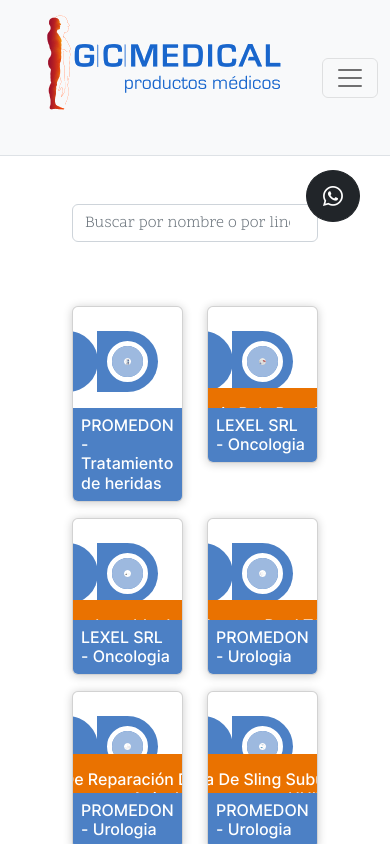
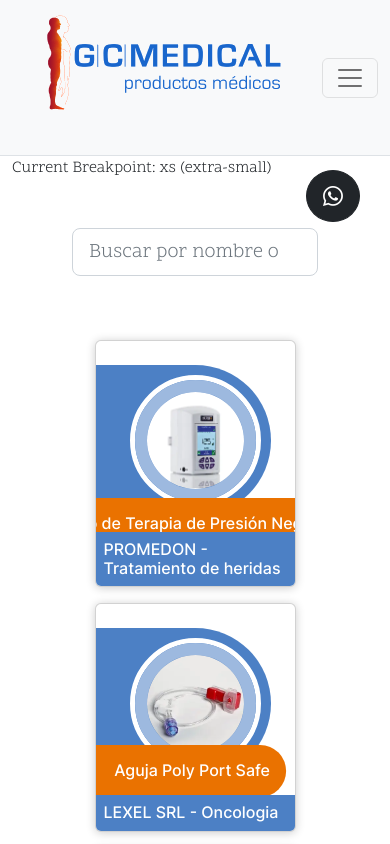
Before and after one commit to florencianionquepan/gc-medical, a React (Vite) app: page /productos in a window 390 px wide. Shown: the top 844 px of the page. Built offline with nearby package versions, Linux system fonts and the light colour scheme.

Commit message:
fix responsive styles

```diff
--- a/src/assets/utils/SearchComponent.jsx
+++ b/src/assets/utils/SearchComponent.jsx
@@ -12,10 +12,10 @@ export const SearchComponent = ({onSearch}) => {
 
 
   return (
-    <div className='row m-5 justify-content-center justify-content-md-end'>
-        <form className="col-12 col-sm-10 col-md-8 col-lg-6 col-xl-4 mb-3 mb-lg-0 me-lg-3" role="search">
+    <div className='row m-5 justify-content-center justify-content-lg-end'>
+        <form className="col-12 col-sm-10 col-md-8 col-lg-6 col-xl-5 mb-3 mb-lg-0 me-lg-3" role="search">
             <input type="search"
-                    className="form-control"
+                    className="form-control form-control-lg"
                     placeholder="Buscar por nombre o por linea..."
                     aria-label="Search"
                     value={search}
--- a/src/home/AboutSection.jsx
+++ b/src/home/AboutSection.jsx
@@ -4,13 +4,14 @@ import { ImageComponent } from '../assets/utils/ImageComponent'
 export const AboutSection = () => {
   return (
     <div className='row align-items-center m-5 border border-gris border-5 rounded rozha-one overflow-hidden'>
-      <div className='col-12 col-md-7 text-center my-3 my-md-0 order-2 p-0 mb-0 overflow-hidden'>
+      <div className='col-12 col-md-7 text-center my-3 my-md-0 order-2 p-0 mb-0 overflow-hidden' style={{maxHeight:'900px !important'}}>
         <ImageComponent
             hash={'LDC%,5Sk^%_M?uD*M|RPvxRPtmV@'}
-            claseHash={'img-fluid rounded'}
+            claseHash={'img-fluid rounded hash-nosotros'}
             path={'/img/nosotros.webp'}
             clase={'rounded img-nosotros'}
             imageAlt={'imagen del local'}
+            imageVisible={true}
             />
       </div>
       <div className='col-12 col-md-5 display-6 text-center py-2 bg-body rounded order-1'>
--- a/src/home/home.css
+++ b/src/home/home.css
@@ -54,6 +54,11 @@
     }
 }
 
+.hash-nosotros{
+    height: 250px !important;
+    width: 618px;
+}
+
 /* Para seccion productos */
 .img-hash-supplier{
     max-height: 303px;
--- a/src/products/ProductPage.jsx
+++ b/src/products/ProductPage.jsx
@@ -7,6 +7,7 @@ import { SearchComponent } from '../assets/utils/SearchComponent';
 import { PaginationComponent } from '../assets/utils/PaginationComponent';
 import { usePagination } from './hooks/usePagination';
 import { useSearch } from './hooks/useSearch';
+import {BreakpointIndicator} from './../assets/utils/BreakpointIndicator';
 
 export const ProductPage = () => {
 
@@ -25,11 +26,12 @@ export const ProductPage = () => {
 
 
   return (
-    <div className='container-md'>
+    <div className='container-lg'>
+      <BreakpointIndicator/>
         <SearchComponent onSearch={handleSearch} />
-        <div className='row m-5'>
+        <div className='row m-5 justify-content-center justify-content-lg-start'>
             { paginatedProducts.map((pro)=>(
-                <div key={pro.id} className="col-6 col-md-4 mb-3">
+                <div key={pro.id} className="col-10 col-md-8 col-lg-6 col-xl-4 mb-3">
                     <ProductCard product={pro} imageVisible={true}/>
                 </div>
             ))}
--- a/src/products/data/1_heridas.js
+++ b/src/products/data/1_heridas.js
@@ -1,7 +1,7 @@
 export const heridas=[
     {
         id:11,
-        name:'Equipo De Terapia De Presión Negativa',
+        name:'Equipo de Terapia de Presión Negativa',
         provider:'Promedon',
         image:'heridas1.webp',
         hash:'LdQv%k%L~pD*%MWBRjof%LR*M|xa',
--- a/src/products/lines/ProductLinePage.jsx
+++ b/src/products/lines/ProductLinePage.jsx
@@ -1,5 +1,5 @@
 import { useEffect, useState } from 'react'
-import { useNavigate, useParams } from 'react-router-dom';
+import { useParams } from 'react-router-dom';
 import { getProductsByLine } from '../helpers/getProductsByLine';
 import {ProductCard} from '../ProductCard';
 import { TitleLineComponent } from './TitleLineComponent';
@@ -34,9 +34,9 @@ export const ProductLinePage = () => {
       { showSearch &&
         <SearchComponent onSearch={handleSearch}/>
       }
-        <div className='row m-5 justify-content-center justify-content-md-start'>
+        <div className='row m-5 justify-content-center justify-content-lg-start'>
             { paginatedProducts.map((pro)=>(
-                <div key={pro.id} className="col-12 col-sm-10 col-md-6 col-lg-4  mb-3">
+                <div key={pro.id} className="col-10 col-md-8 col-lg-6 col-xl-4 mb-3">
                     <ProductCard product={pro} imageVisible={true}/>
                 </div>
             ))}
```
